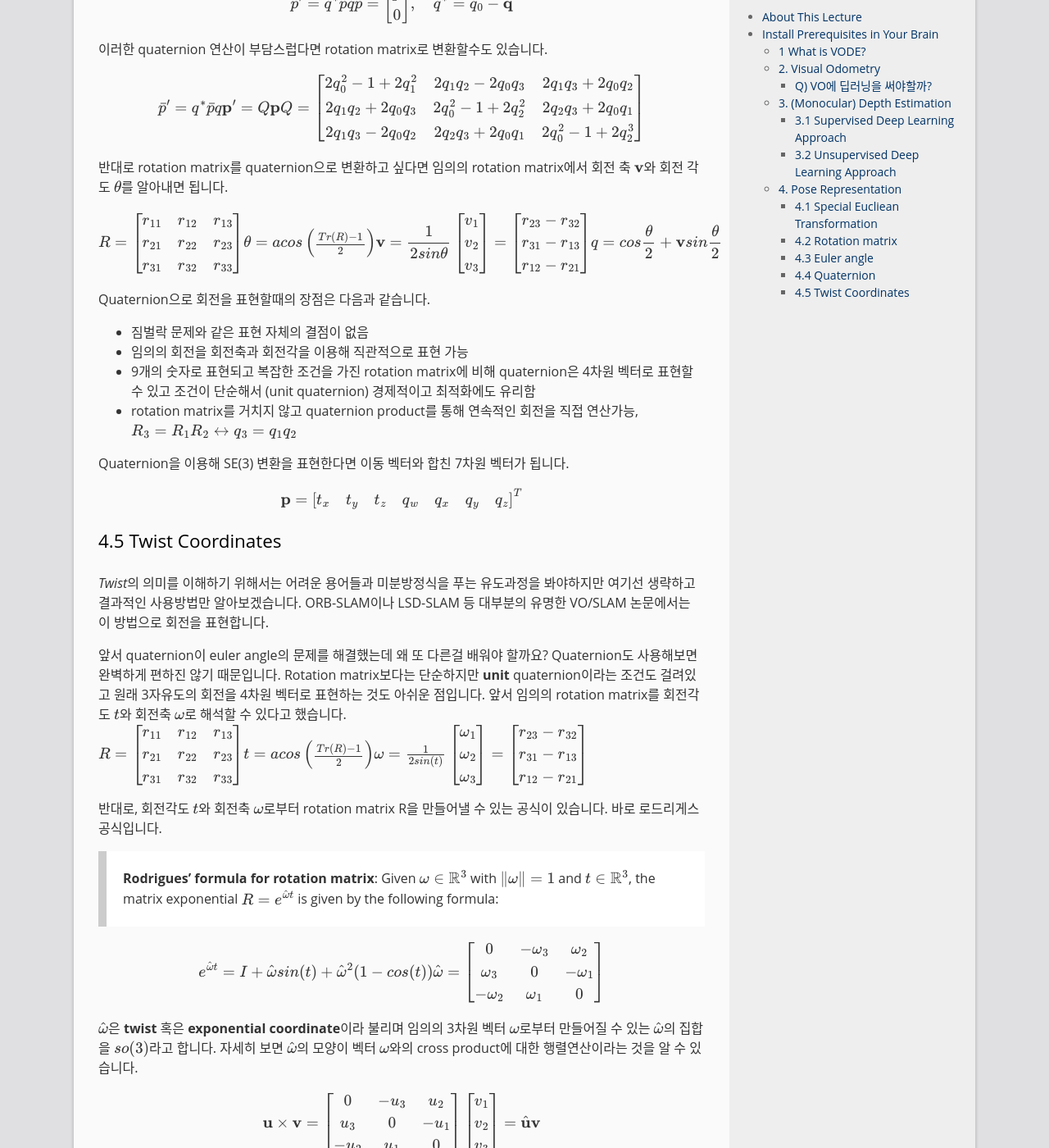
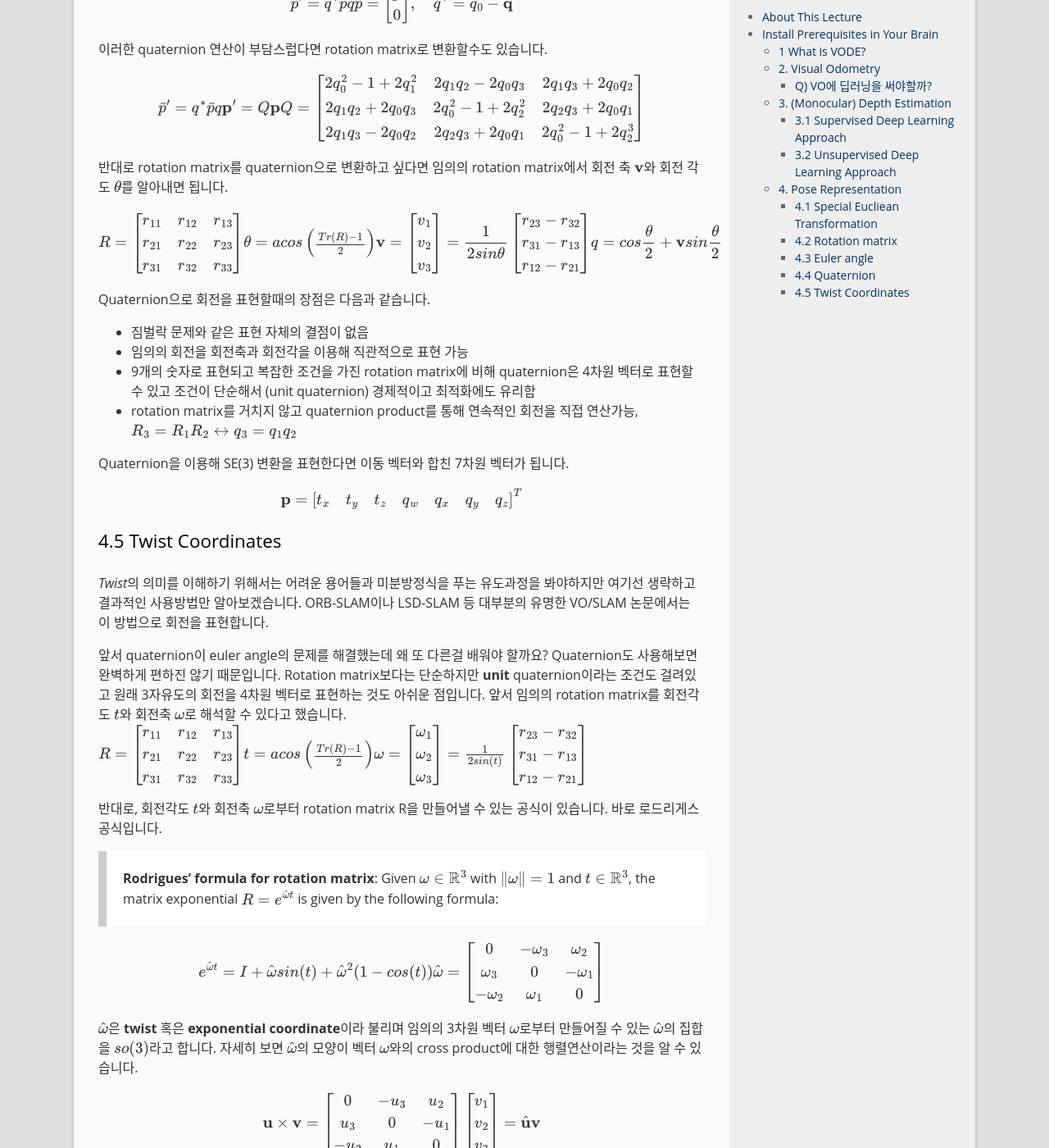
Before and after one commit to goodgodgd/ian-flow, a Jekyll site: the page built from _posts/2019-07-31-kros-ss-2019-note2.md, in a window 1280 px wide and 1400 px high, scrolled down 12133 px. Shown: the whole window at 82% size. Built offline with Jekyll 4.4.1, drawn with Linux system fonts in a browser that asks for light colours; formulas are drawn with MathJax 3.

Commit message:
fix error in prerequisite for vode

```diff
--- a/_posts/2019-07-31-kros-ss-2019-note2.md
+++ b/_posts/2019-07-31-kros-ss-2019-note2.md
@@ -406,8 +406,8 @@ R = \begin{bmatrix} r_{11} & r_{12} & r_{13} \\
 r_{21} & r_{22} & r_{23} \\
 r_{31} & r_{32} & r_{33} \end{bmatrix} \\
 \theta = acos \begin{pmatrix}{Tr(R) - 1 \over 2} \end{pmatrix} \\
-\mathbf{v} = {1 \over 2sin\theta} \begin{bmatrix} v_1 \\ v_2 \\ v_3 \end{bmatrix}
-= \begin{bmatrix} r_{23} - r_{32} \\ r_{31} - r_{13} \\ r_{12} - r_{21} \end{bmatrix} \\
+\mathbf{v} = \begin{bmatrix} v_1 \\ v_2 \\ v_3 \end{bmatrix}
+= {1 \over 2sin\theta} \begin{bmatrix} r_{23} - r_{32} \\ r_{31} - r_{13} \\ r_{12} - r_{21} \end{bmatrix} \\
 q = cos{\theta \over 2} + \mathbf{v}sin{\theta \over 2}
 $$
 
@@ -440,8 +440,8 @@ R = \begin{bmatrix} r_{11} & r_{12} & r_{13} \\
 r_{21} & r_{22} & r_{23} \\
 r_{31} & r_{32} & r_{33} \end{bmatrix} \\
 t = acos \begin{pmatrix}{Tr(R) - 1 \over 2} \end{pmatrix} \\
-\mathbf{\omega} = {1 \over 2sin(t)} \begin{bmatrix} \omega_1 \\ \omega_2 \\ \omega_3 \end{bmatrix}
-= \begin{bmatrix} r_{23} - r_{32} \\ r_{31} - r_{13} \\ r_{12} - r_{21} \end{bmatrix} \\
+\mathbf{\omega} = \begin{bmatrix} \omega_1 \\ \omega_2 \\ \omega_3 \end{bmatrix}
+= {1 \over 2sin(t)} \begin{bmatrix} r_{23} - r_{32} \\ r_{31} - r_{13} \\ r_{12} - r_{21} \end{bmatrix} \\
 $$
 
 
```
